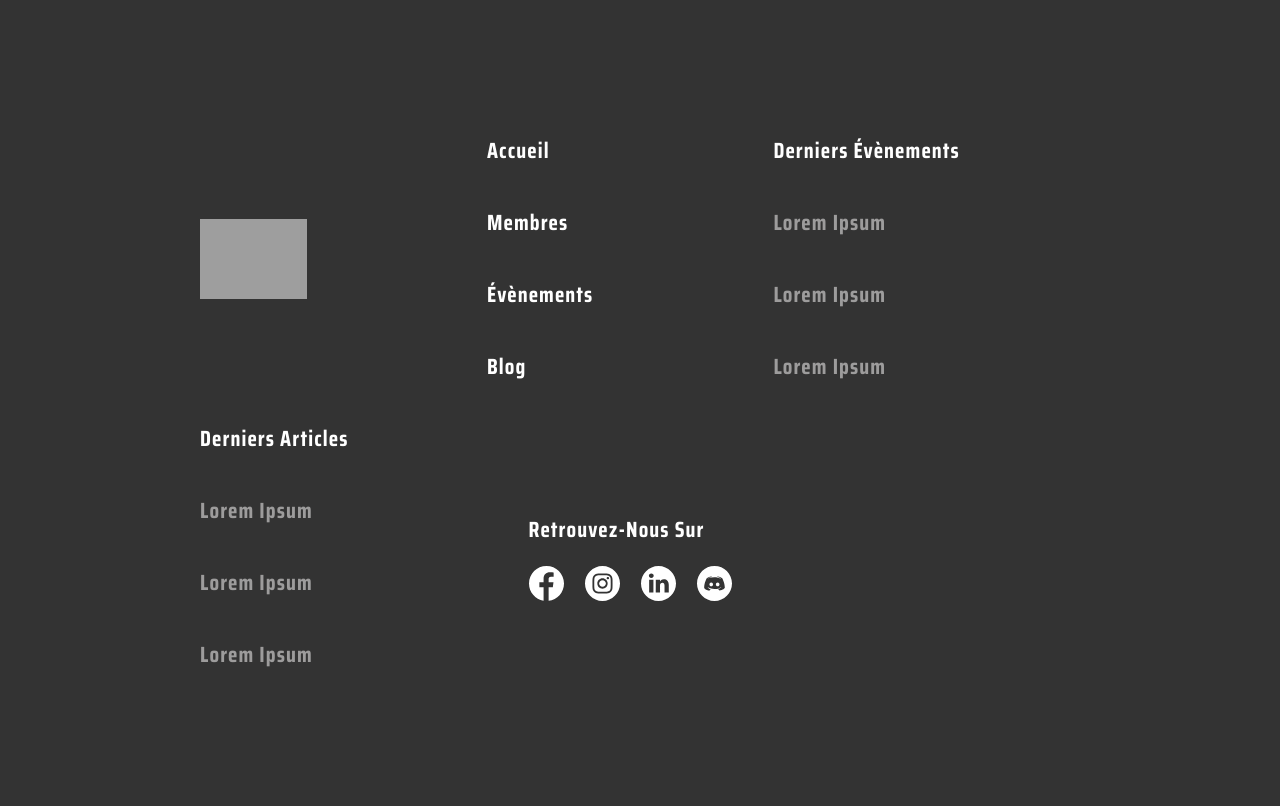
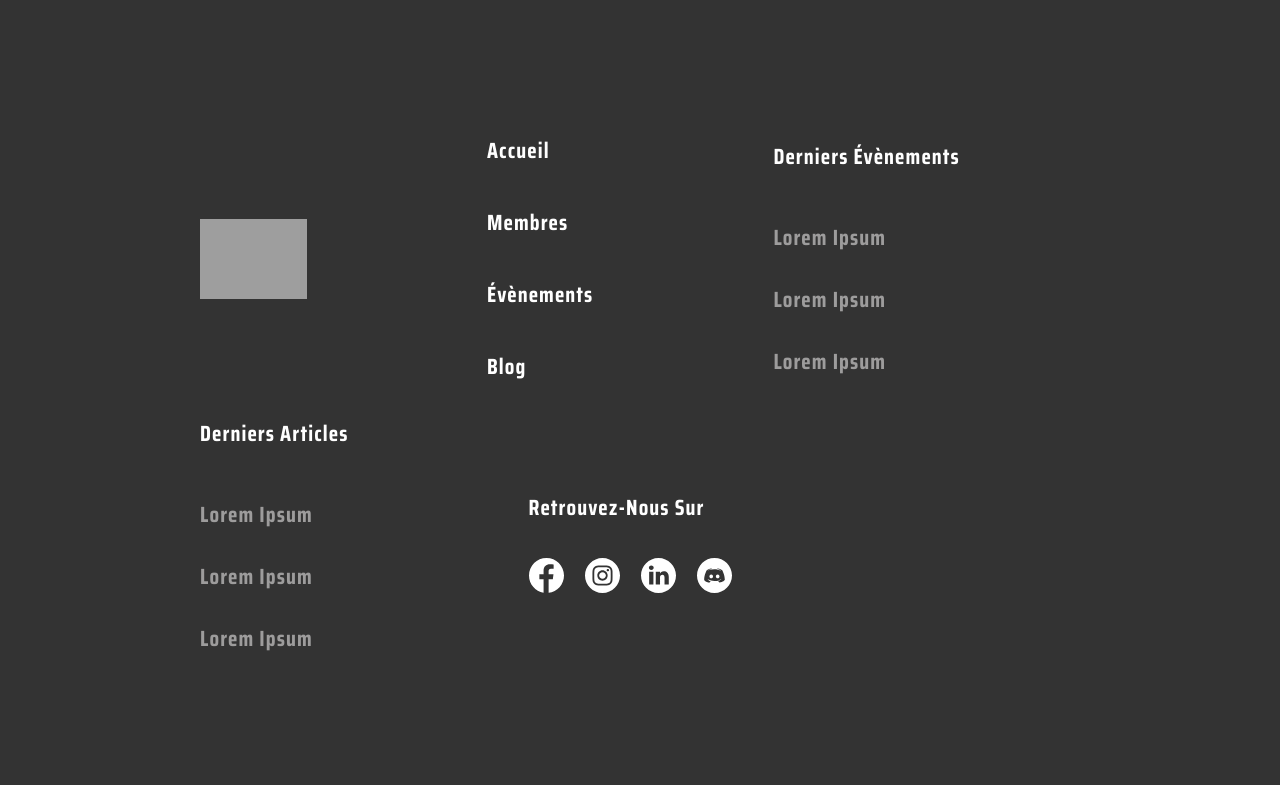
Before and after one commit to LePtiDev/iimpact-webapp, a Vue app: page / in a window 1280 px wide. Shown: the part 800-1606 px from the top of the page. After the commit the page ends 1585 px from the top, so only its background shows below. Built offline with nearby package versions, Linux system fonts and the light colour scheme; grey boxes are pictures that could not be loaded.

Commit message:
update all margin

```diff
--- a/src/components/Footer.vue
+++ b/src/components/Footer.vue
@@ -23,7 +23,8 @@
       <p>Retrouvez-nous sur</p>
       <div id="icons">
         <!-- Facebook -->
-        <svg
+        <a href="#"
+          ><svg
             width="35"
             height="35"
             viewBox="0 0 35 35"
@@ -33,11 +34,12 @@
             <path
               d="M17.5001 0C7.83516 0 0 7.83516 0 17.5001C0 26.1684 6.30913 33.3473 14.5814 34.7374V21.1511H10.3599V16.262H14.5814V12.6569C14.5814 8.47397 17.1362 6.19452 20.8682 6.19452C22.6556 6.19452 24.1917 6.32771 24.6376 6.38637V10.7586L22.0492 10.7599C20.02 10.7599 19.6288 11.7239 19.6288 13.1391V16.2594H24.4706L23.8391 21.1486H19.6288V34.8543C28.2873 33.8005 35 26.4388 35 17.4951C35 7.83516 27.1648 0 17.5001 0Z"
               fill="white"
-          />
-        </svg>
+            /></svg
+        ></a>
 
         <!-- Instagram -->
-        <svg
+        <a href="#"
+          ><svg
             width="35"
             height="35"
             viewBox="0 0 35 35"
@@ -55,11 +57,12 @@
             <path
               d="M17.5 0C7.83649 0 0 7.83649 0 17.5C0 27.1635 7.83649 35 17.5 35C27.1635 35 35 27.1635 35 17.5C35 7.83649 27.1635 0 17.5 0ZM27.4882 21.643C27.4396 22.7127 27.2695 23.443 27.0212 24.0823C26.4991 25.4321 25.4321 26.4991 24.0823 27.0212C23.4433 27.2695 22.7127 27.4393 21.6432 27.4882C20.5716 27.5371 20.2293 27.5488 17.5003 27.5488C14.771 27.5488 14.4289 27.5371 13.357 27.4882C12.2876 27.4393 11.557 27.2695 10.918 27.0212C10.2472 26.7688 9.64001 26.3734 9.13799 25.862C8.6269 25.3603 8.23143 24.7528 7.97909 24.0823C7.73075 23.4433 7.56065 22.7127 7.51205 21.6432C7.46265 20.5714 7.45117 20.229 7.45117 17.5C7.45117 14.771 7.46265 14.4286 7.51179 13.357C7.56039 12.2873 7.73022 11.557 7.97855 10.9177C8.2309 10.2472 8.62663 9.63974 9.13799 9.13799C9.63974 8.62663 10.2472 8.23116 10.9177 7.97882C11.557 7.73048 12.2873 7.56065 13.357 7.51179C14.4286 7.46292 14.771 7.45117 17.5 7.45117C20.229 7.45117 20.5714 7.46292 21.643 7.51205C22.7127 7.56065 23.443 7.73048 24.0823 7.97855C24.7528 8.2309 25.3603 8.62663 25.8623 9.13799C26.3734 9.64001 26.7691 10.2472 27.0212 10.9177C27.2698 11.557 27.4396 12.2873 27.4885 13.357C27.5373 14.4286 27.5488 14.771 27.5488 17.5C27.5488 20.229 27.5373 20.5714 27.4882 21.643Z"
               fill="white"
-          />
-        </svg>
+            /></svg
+        ></a>
 
         <!-- LinkedIn -->
-        <svg
+        <a href="#"
+          ><svg
             width="35"
             height="35"
             viewBox="0 0 35 35"
@@ -69,11 +72,12 @@
             <path
               d="M17.5 0C7.83649 0 0 7.83649 0 17.5C0 27.1635 7.83649 35 17.5 35C27.1635 35 35 27.1635 35 17.5C35 7.83649 27.1635 0 17.5 0ZM12.4147 26.4551H8.15266V13.6326H12.4147V26.4551ZM10.2838 11.8817H10.256C8.82584 11.8817 7.90085 10.8972 7.90085 9.66671C7.90085 8.40847 8.85414 7.45117 10.3121 7.45117C11.7701 7.45117 12.6673 8.40847 12.6951 9.66671C12.6951 10.8972 11.7701 11.8817 10.2838 11.8817ZM27.7827 26.4551H23.5212V19.5954C23.5212 17.8714 22.9041 16.6957 21.362 16.6957C20.1847 16.6957 19.4835 17.4888 19.1753 18.2544C19.0627 18.5283 19.0351 18.9112 19.0351 19.2944V26.4551H14.7734C14.7734 26.4551 14.8292 14.8356 14.7734 13.6326H19.0351V15.4482C19.6015 14.5744 20.6149 13.3317 22.8761 13.3317C25.6802 13.3317 27.7827 15.1643 27.7827 19.1027V26.4551Z"
               fill="white"
-          />
-        </svg>
+            /></svg
+        ></a>
 
         <!-- Discord -->
-        <svg
+        <a href="#"
+          ><svg
             width="35"
             height="35"
             viewBox="0 0 35 35"
@@ -91,8 +95,8 @@
             <path
               d="M17.5 0C7.83206 0 0 7.83206 0 17.5C0 27.1679 7.83206 35 17.5 35C27.1679 35 35 27.1679 35 17.5C35 7.83206 27.1679 0 17.5 0ZM22.3143 24.4574C22.3143 24.4574 21.6524 23.7089 21.1875 23.0628C23.4331 22.4167 24.292 21.1402 24.3235 21.1009C23.575 21.5736 22.8973 21.8494 22.3379 22.133C21.4869 22.5113 20.636 22.6925 19.785 22.8816C15.7508 23.5356 13.4894 22.4403 11.3462 21.5736L10.6135 21.2033C10.6371 21.2427 11.4959 22.5191 13.6549 23.1652C13.0797 23.8192 12.5124 24.5678 12.5124 24.5678C8.61211 24.4732 7.19383 22.0385 7.19383 22.0385C7.19383 16.6175 9.75461 12.2208 9.75461 12.2208C12.3154 10.3534 14.695 10.448 14.695 10.448L14.8841 10.6371C11.7954 11.3699 10.3692 12.7409 10.3298 12.7882C10.3534 12.7803 10.7317 12.5912 11.3699 12.3154C15.5932 10.6529 20.2105 10.771 24.4811 12.8748C24.4338 12.8354 23.0077 11.5511 20.1159 10.7238L20.376 10.4716C20.7857 10.4716 22.9367 10.5504 25.2375 12.2366C25.2375 12.2366 27.814 16.6412 27.814 22.0543C27.7274 21.9439 26.2145 24.3787 22.3143 24.4574Z"
               fill="white"
-          />
-        </svg>
+            /></svg
+        ></a>
       </div>
     </div>
   </footer>
--- a/src/scss/components/footer.scss
+++ b/src/scss/components/footer.scss
@@ -34,7 +34,7 @@ footer {
     display: grid;
     p {
       text-decoration: none;
-      margin: 20px 0;
+      margin: 15px 0;
       font-family: Saira Condensed;
       font-style: normal;
       font-weight: bold;
@@ -46,6 +46,7 @@ footer {
     }
     p:nth-child(1) {
       color: white;
+      margin-bottom: 34px;
     }
     p:nth-child(n + 2) {
       color: #9d9c9c;
```
Lines whose indentation alone changed are shown as unchanged.
